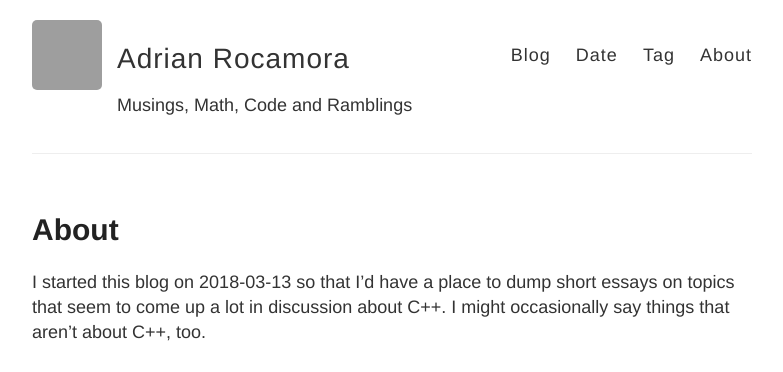
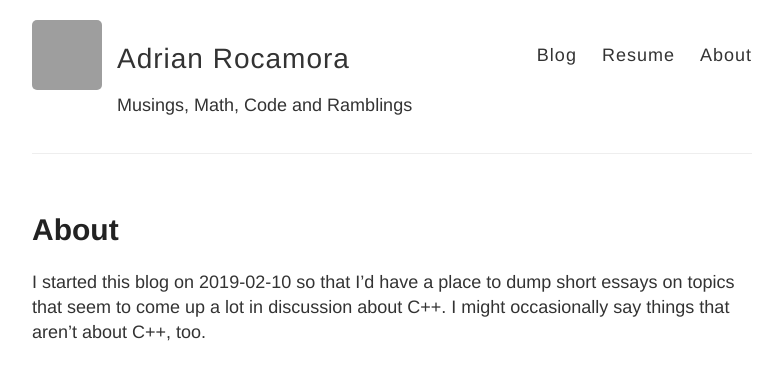
Before and after one commit to adrianrocamora/adrianrocamora.github.io, a Jekyll site: the page built from about.md, in a window 1280 px wide, cut to the strip 0-372 px from the top of the page. Shown: the whole strip, without its empty margins (248-1031 px from the left). Built offline with Jekyll 4.4.1, drawn with Linux system fonts in a browser that asks for light colours; nearby versions of some CDN libraries; grey boxes are pictures that could not be loaded.

Commit message:
Updated links to resume

```diff
--- a/_layouts/default.html
+++ b/_layouts/default.html
@@ -29,9 +29,10 @@
 
           <nav>
             <!--<a href="{{ site.baseurl }}/">Recent</a>-->
+            <!--<a href="{{ site.baseurl }}/archive">Date</a>-->
+            <!--<a href="{{ site.baseurl }}/tags">Tag</a>-->
 			<a href="{{ site.baseurl }}/blog">Blog</a>
-            <a href="{{ site.baseurl }}/archive">Date</a>
-            <a href="{{ site.baseurl }}/tags">Tag</a>
+			<a href="{{ site.baseurl }}/resume">Resume</a>
             <a href="{{ site.baseurl }}/about">About</a>
           </nav>
         </header>
--- a/about.md
+++ b/about.md
@@ -4,7 +4,7 @@ title: About
 permalink: /about/
 ---
 
-I started this blog on 2018-03-13 so that I'd have a place to dump short essays on topics that
+I started this blog on 2019-02-10 so that I'd have a place to dump short essays on topics that
 seem to come up a lot in discussion about C++. I might occasionally say things that aren't
 about C++, too.
 
```
